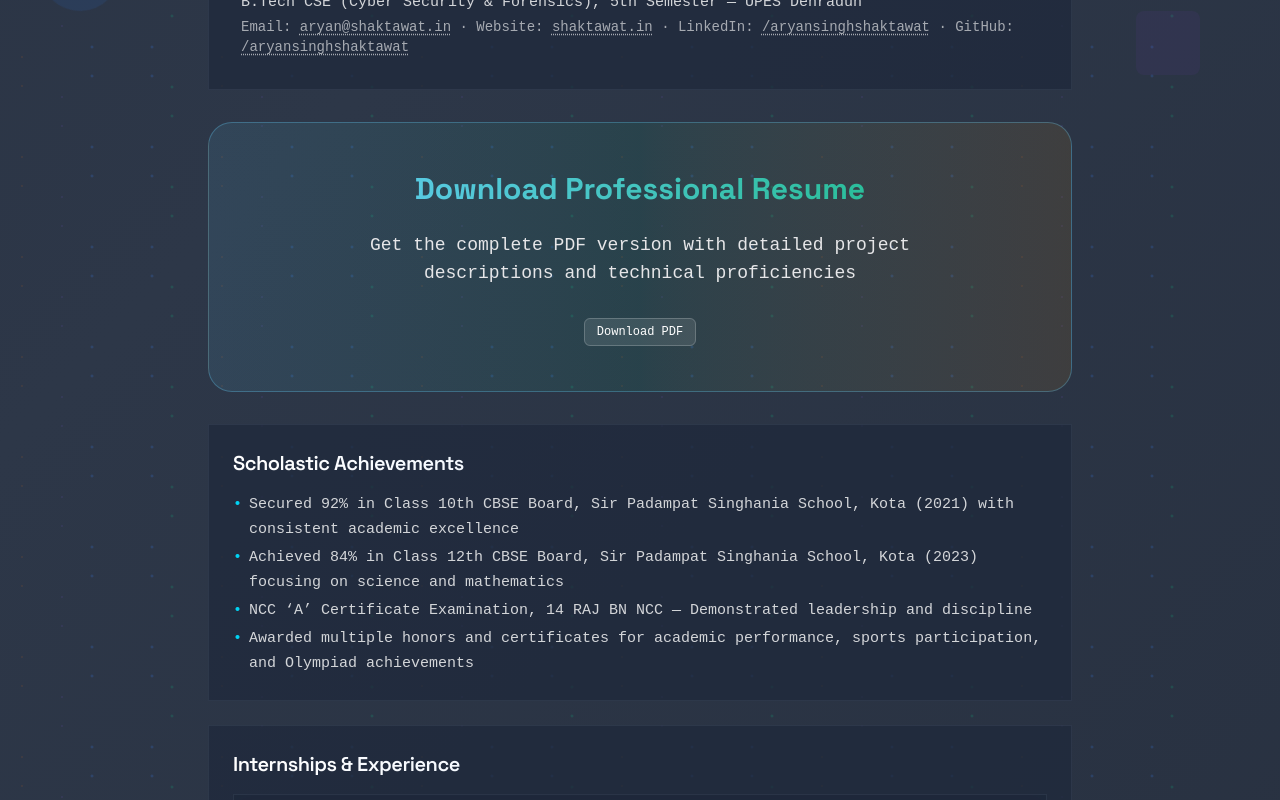
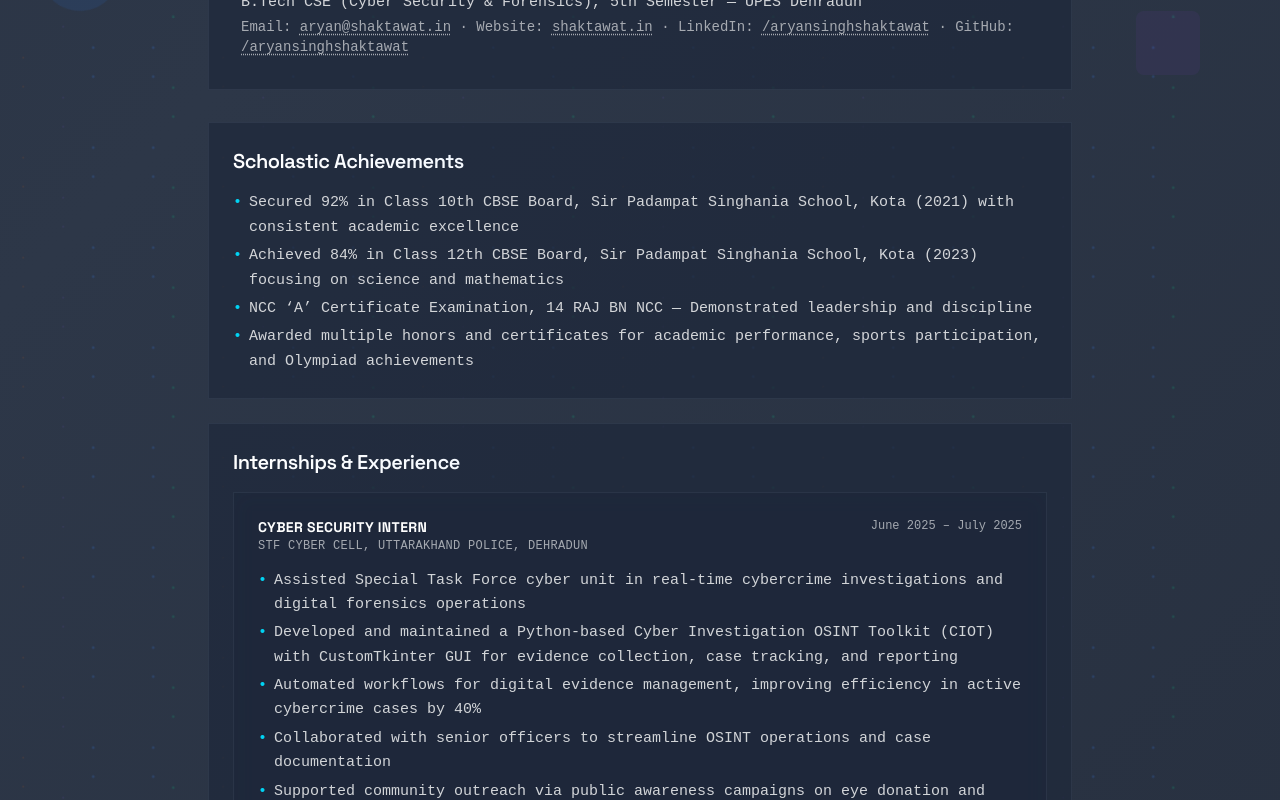
Before and after one commit to aryansinghshaktawat/shaktawat_in, a Next.js app: page /resume in a window 1280 px wide. Shown: the part 1300-2100 px from the top of the page. Built offline with nearby package versions, Linux system fonts and the light colour scheme; a web font is replaced by a local one.

Commit message:
download button fix 2

```diff
--- a/src/components/sections/Resume.tsx
+++ b/src/components/sections/Resume.tsx
@@ -47,15 +47,6 @@ const Resume = () => {
             </div>
           </div>
         </header>
-
-        {/* Download Resume Section */}
-        <div className="bg-gradient-to-r from-[#65cdf9]/10 via-[#10b981]/10 to-[#f59e0b]/10 border border-[#65cdf9]/30 rounded-3xl p-12 text-center mb-8 animate-fade-in-up">
-          <h3 className="font-space-grotesk text-3xl font-bold text-transparent bg-clip-text bg-gradient-to-r from-[#65cdf9] to-[#10b981] mb-6">Download Professional Resume</h3>
-          <p className="font-geist-mono text-lg text-[#e6e6e8] mb-8 max-w-2xl mx-auto">Get the complete PDF version with detailed project descriptions and technical proficiencies</p>
-          <Link target="_blank" rel="noopener noreferrer" href="/AryanSinghShaktawat_CSF_Resume.pdf" className="px-3 py-1.5 rounded-md border border-white/20 text-xs font-medium text-white bg-white/10 hover:bg-white/20 transition-all duration-200">
-            Download PDF
-          </Link>
-        </div>
 
         <Section title="Scholastic Achievements">
           <ul className="space-y-1">
```
